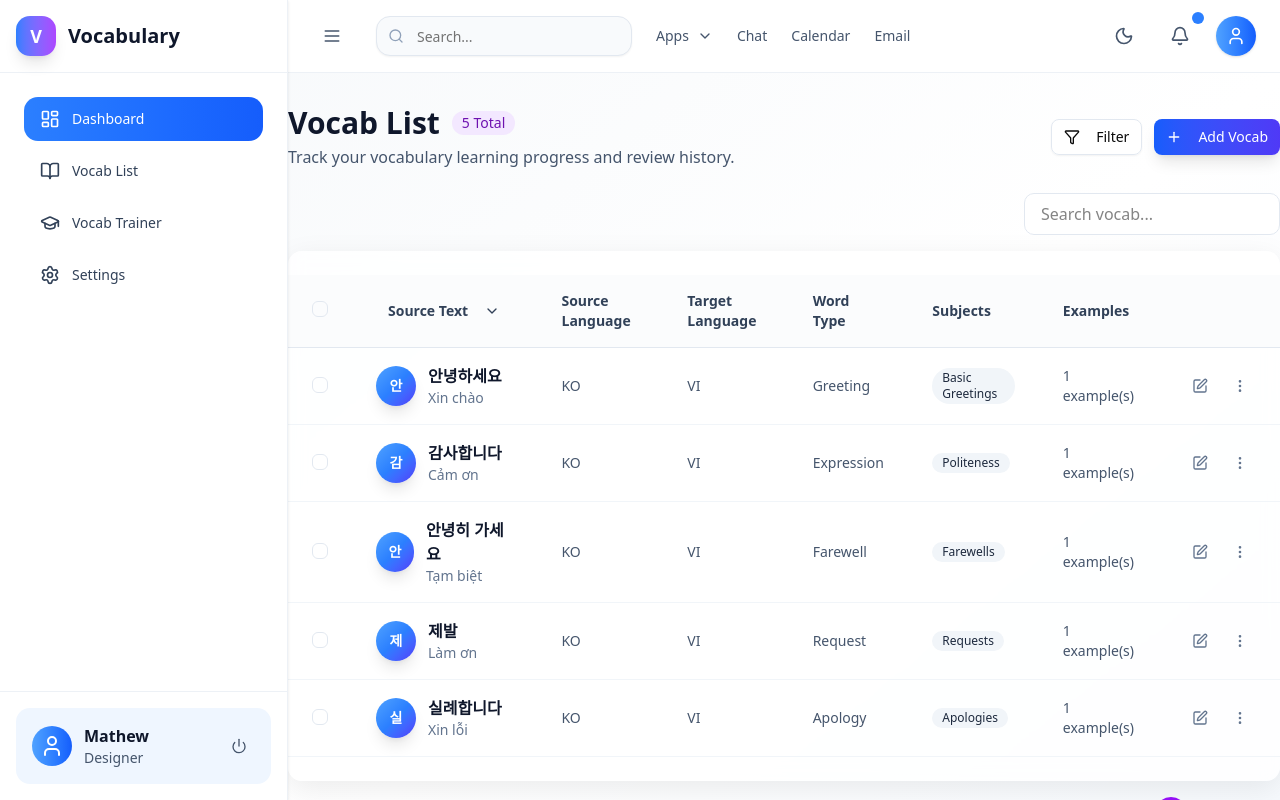
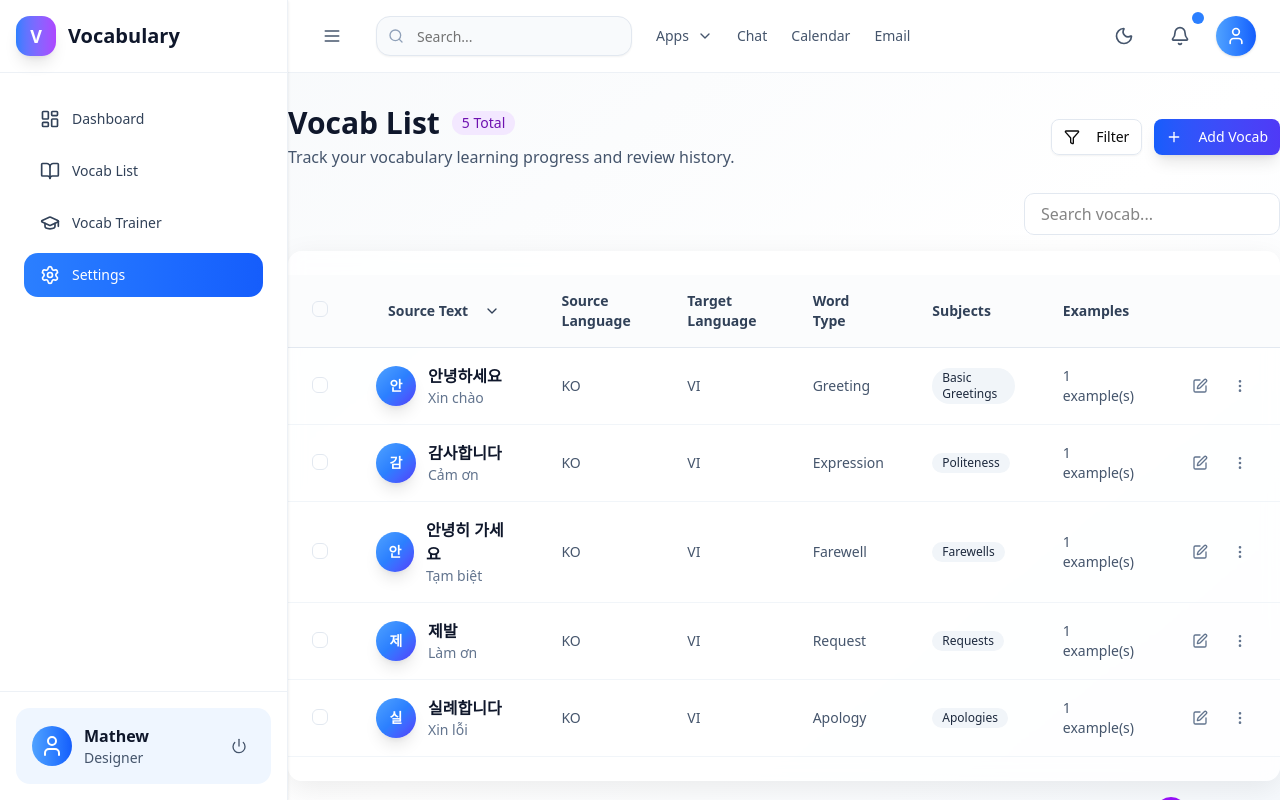
Before and after one commit to ngocxxu/vocab-management-fe-2, a Next.js app: page /settings in a window 1280 px wide. Built offline with nearby package versions, Linux system fonts and the light colour scheme; no server answers.

Commit message:
feat: aa

```diff
--- a/src/components/dashboard/Sidebar.tsx
+++ b/src/components/dashboard/Sidebar.tsx
@@ -7,7 +7,7 @@ import {
   Settings,
   User,
 } from 'lucide-react';
-import { useRouter } from 'next/navigation';
+import { usePathname, useRouter } from 'next/navigation';
 import React, { useState } from 'react';
 import { Button } from '@/components/ui/button';
 
@@ -38,8 +38,9 @@ type SidebarProps = {
 };
 
 export const Sidebar: React.FC<SidebarProps> = ({ isOpen }) => {
-  const [isChosenButton, setIsChosenButton] = useState<string | null>(menuItems[0]?.id ?? null);
   const router = useRouter();
+  const pathname = usePathname();
+  const [isChosenButton, setIsChosenButton] = useState<string | null>(pathname.split('/')[1] || null);
 
   const handleButtonClick = (buttonId: string) => {
     setIsChosenButton(buttonId);
```
